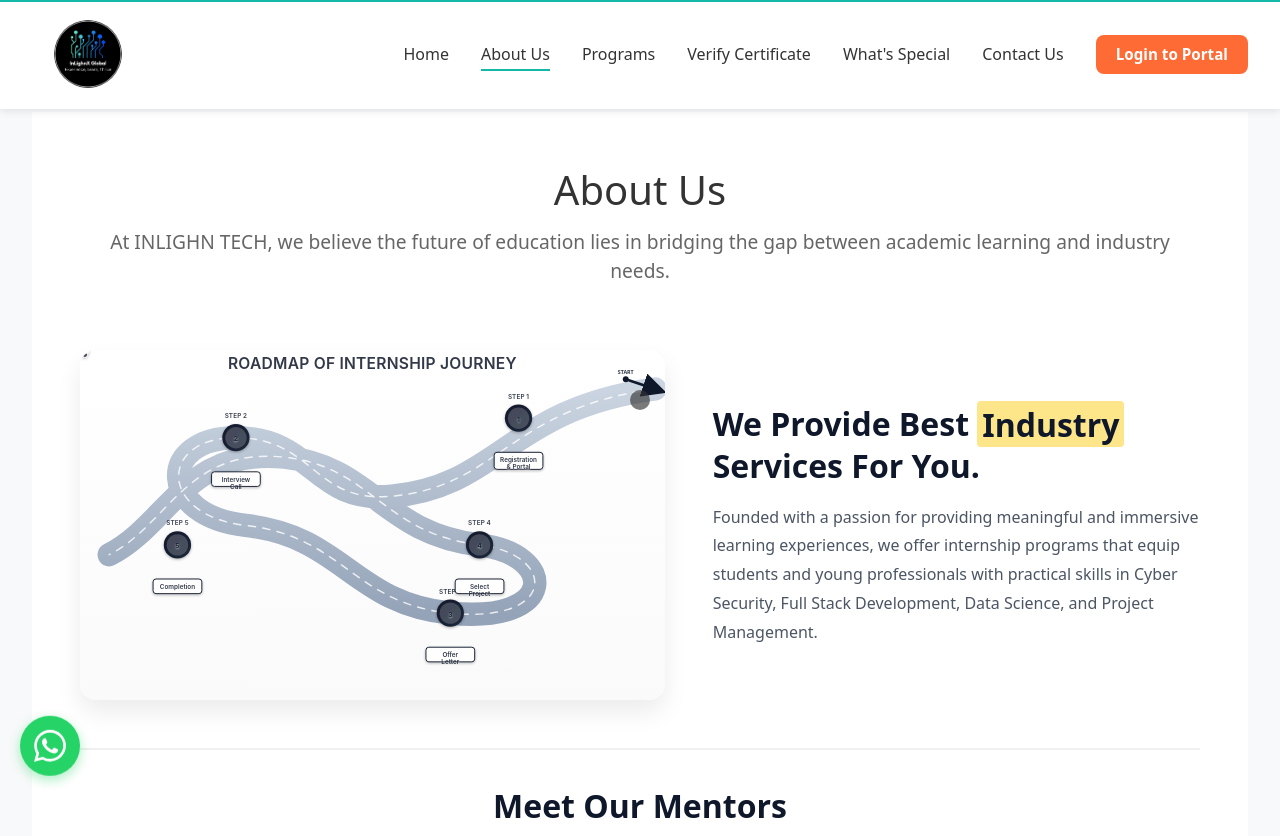
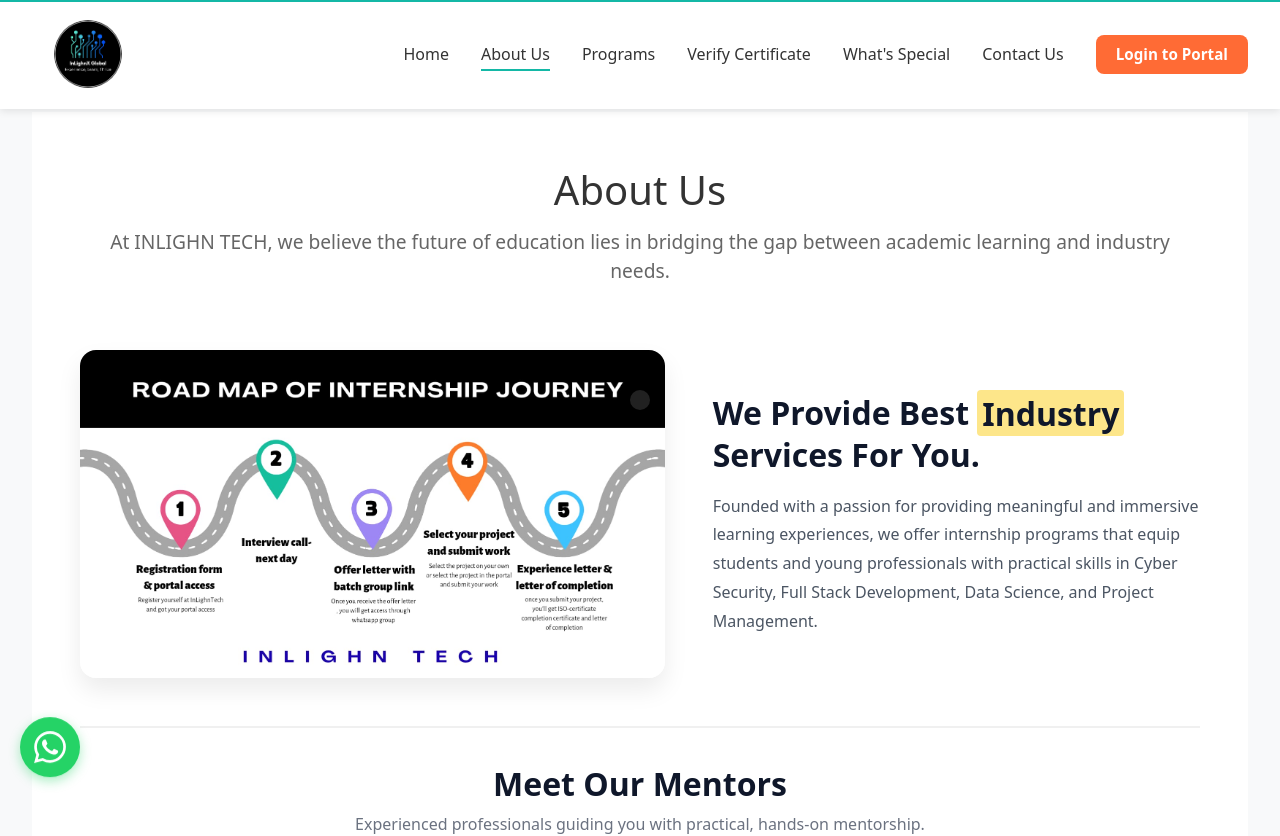
Before and after one commit to Jaiakashv/inlighnxglobal-test, a React (Vite) app: page /about-us in a window 1280 px wide. Shown: the top 836 px of the page. Built offline with nearby package versions, Linux system fonts and the light colour scheme; no server answers.

Commit message:
updated about

```diff
--- a/src/pages/AboutUs.jsx
+++ b/src/pages/AboutUs.jsx
@@ -1,125 +1,18 @@
 import { useEffect } from 'react'
 import FloatingWhatsApp from '../components/FloatingWhatsApp'
 import './aboutus.css'
+import Roadmap from '../assets/Roadmap.jpg';
 
 function AboutUs() {
-  const roadmapSvg = `
-    <svg class="roadmap-svg" viewBox="0 0 1200 720" preserveAspectRatio="xMidYMid meet" xmlns="http://www.w3.org/2000/svg">
-      <defs>
-        <linearGradient id="roadGrad" x1="0%" y1="0%" x2="0%" y2="100%">
-          <stop offset="0%" stop-color="#cbd5e1" />
-          <stop offset="100%" stop-color="#94a3b8" />
-        </linearGradient>
-        <linearGradient id="pinGrad" x1="0%" y1="0%" x2="100%" y2="100%">
-          <stop offset="0%" stop-color="#0F172A" />
-          <stop offset="100%" stop-color="#1e293b" />
-        </linearGradient>
-        <filter id="shadow" x="-50%" y="-50%" width="200%" height="200%">
-          <feGaussianBlur in="SourceAlpha" stdDeviation="3"/>
-          <feOffset dx="0" dy="2" result="offsetblur"/>
-          <feComponentTransfer>
-            <feFuncA type="linear" slope="0.3"/>
-          </feComponentTransfer>
-          <feMerge>
-            <feMergeNode/>
-            <feMergeNode in="SourceGraphic"/>
-          </feMerge>
-        </filter>
-        <marker id="arrow" markerWidth="10" markerHeight="10" refX="5" refY="5" orient="auto">
-          <path d="M0,0 L10,5 L0,10 z" fill="#0F172A" />
-        </marker>
-      </defs>
-      <!-- Title with better styling -->
-      <text x="600" y="40" text-anchor="middle" font-family="Inter, Arial, sans-serif" font-size="32" font-weight="800" fill="#0F172A" letter-spacing="0.5px">ROADMAP OF INTERNSHIP JOURNEY</text>
-
-      <!-- Road path with enhanced styling -->
-      <path id="roadPath" d="M1180,80 C880,120 860,280 640,300 C480,316 480,180 320,180 C160,180 160,340 340,360 C540,382 560,520 760,540 C980,562 980,420 820,400 C620,376 600,240 420,220 C220,198 180,360 60,420" fill="none" stroke="url(#roadGrad)" stroke-width="48" stroke-linecap="round" />
-      <!-- Road center line -->
-      <path d="M1180,80 C880,120 860,280 640,300 C480,316 480,180 320,180 C160,180 160,340 340,360 C540,382 560,520 760,540 C980,562 980,420 820,400 C620,376 600,240 420,220 C220,198 180,360 60,420" fill="none" stroke="#ffffff" stroke-width="3" stroke-dasharray="15 15" stroke-linecap="round" opacity="0.8">
-        <animate attributeName="stroke-dashoffset" from="0" to="-30" dur="3s" repeatCount="indefinite" />
-      </path>
-
-      <!-- Animated car with better design -->
-      <g id="car" transform="translate(0,0)">
-        <g filter="url(#shadow)">
-          <!-- Car body -->
-          <ellipse cx="0" cy="0" rx="18" ry="12" fill="#f59e0b" stroke="#ffffff" stroke-width="2.5" />
-          <!-- Car windows -->
-          <rect x="-12" y="-8" width="24" height="6" rx="2" fill="#ffffff" opacity="0.85" />
-          <!-- Car wheels -->
-          <circle r="5" cx="-10" cy="10" fill="#1f2937" stroke="#ffffff" stroke-width="1.5" />
-          <circle r="5" cx="10" cy="10" fill="#1f2937" stroke="#ffffff" stroke-width="1.5" />
-          <!-- Wheel highlights -->
-          <circle r="2.5" cx="-10" cy="10" fill="#4b5563" />
-          <circle r="2.5" cx="10" cy="10" fill="#4b5563" />
-        </g>
-        <animateMotion dur="20s" repeatCount="indefinite" keyPoints="1;0" keyTimes="0;1" calcMode="linear">
-          <mpath xlink:href="#roadPath" />
-        </animateMotion>
-      </g>
-
-      <!-- Enhanced step markers with better readability -->
-      <g font-family="Inter, Arial, sans-serif">
-        <!-- Step 1 -->
-        <g>
-          <circle cx="900" cy="140" r="28" fill="url(#pinGrad)" filter="url(#shadow)" />
-          <circle cx="900" cy="140" r="22" fill="#ffffff" opacity="0.2" />
-          <text x="900" y="147" text-anchor="middle" font-size="14" font-weight="800" fill="#ffffff">1</text>
-          <text x="900" y="100" text-anchor="middle" font-size="13" font-weight="700" fill="#0F172A" letter-spacing="0.3px">STEP 1</text>
-          <rect x="850" y="210" width="100" height="35" rx="6" fill="#ffffff" stroke="#0F172A" stroke-width="2" opacity="0.95" filter="url(#shadow)" />
-          <text x="900" y="230" text-anchor="middle" font-size="13" font-weight="700" fill="#0F172A">Registration</text>
-          <text x="900" y="245" text-anchor="middle" font-size="13" font-weight="700" fill="#0F172A">&amp; Portal</text>
-        </g>
-
-        <!-- Step 2 -->
-        <g>
-          <circle cx="320" cy="180" r="28" fill="url(#pinGrad)" filter="url(#shadow)" />
-          <circle cx="320" cy="180" r="22" fill="#ffffff" opacity="0.2" />
-          <text x="320" y="187" text-anchor="middle" font-size="14" font-weight="800" fill="#ffffff">2</text>
-          <text x="320" y="140" text-anchor="middle" font-size="13" font-weight="700" fill="#0F172A" letter-spacing="0.3px">STEP 2</text>
-          <rect x="270" y="250" width="100" height="30" rx="6" fill="#ffffff" stroke="#0F172A" stroke-width="2" opacity="0.95" filter="url(#shadow)" />
-          <text x="320" y="270" text-anchor="middle" font-size="13" font-weight="700" fill="#0F172A">Interview</text>
-          <text x="320" y="285" text-anchor="middle" font-size="13" font-weight="700" fill="#0F172A">Call</text>
-        </g>
-
-        <!-- Step 3 -->
-        <g>
-          <circle cx="760" cy="540" r="28" fill="url(#pinGrad)" filter="url(#shadow)" />
-          <circle cx="760" cy="540" r="22" fill="#ffffff" opacity="0.2" />
-          <text x="760" y="547" text-anchor="middle" font-size="14" font-weight="800" fill="#ffffff">3</text>
-          <text x="760" y="500" text-anchor="middle" font-size="13" font-weight="700" fill="#0F172A" letter-spacing="0.3px">STEP 3</text>
-          <rect x="710" y="610" width="100" height="30" rx="6" fill="#ffffff" stroke="#0F172A" stroke-width="2" opacity="0.95" filter="url(#shadow)" />
-          <text x="760" y="630" text-anchor="middle" font-size="13" font-weight="700" fill="#0F172A">Offer</text>
-          <text x="760" y="645" text-anchor="middle" font-size="13" font-weight="700" fill="#0F172A">Letter</text>
-        </g>
-
-        <!-- Step 4 -->
-        <g>
-          <circle cx="820" cy="400" r="28" fill="url(#pinGrad)" filter="url(#shadow)" />
-          <circle cx="820" cy="400" r="22" fill="#ffffff" opacity="0.2" />
-          <text x="820" y="407" text-anchor="middle" font-size="14" font-weight="800" fill="#ffffff">4</text>
-          <text x="820" y="360" text-anchor="middle" font-size="13" font-weight="700" fill="#0F172A" letter-spacing="0.3px">STEP 4</text>
-          <rect x="770" y="470" width="100" height="30" rx="6" fill="#ffffff" stroke="#0F172A" stroke-width="2" opacity="0.95" filter="url(#shadow)" />
-          <text x="820" y="490" text-anchor="middle" font-size="13" font-weight="700" fill="#0F172A">Select</text>
-          <text x="820" y="505" text-anchor="middle" font-size="13" font-weight="700" fill="#0F172A">Project</text>
-        </g>
-
-        <!-- Step 5 -->
-        <g>
-          <circle cx="200" cy="400" r="28" fill="url(#pinGrad)" filter="url(#shadow)" />
-          <circle cx="200" cy="400" r="22" fill="#ffffff" opacity="0.2" />
-          <text x="200" y="407" text-anchor="middle" font-size="14" font-weight="800" fill="#ffffff">5</text>
-          <text x="200" y="360" text-anchor="middle" font-size="13" font-weight="700" fill="#0F172A" letter-spacing="0.3px">STEP 5</text>
-          <rect x="150" y="470" width="100" height="30" rx="6" fill="#ffffff" stroke="#0F172A" stroke-width="2" opacity="0.95" filter="url(#shadow)" />
-          <text x="200" y="490" text-anchor="middle" font-size="13" font-weight="700" fill="#0F172A">Completion</text>
-        </g>
-      </g>
-
-      <!-- Start arrow indicator -->
-      <path d="M1120,60 L1180,80" stroke="#0F172A" stroke-width="5" marker-end="url(#arrow)" stroke-linecap="round" />
-      <circle cx="1120" cy="60" r="6" fill="#0F172A" />
-      <text x="1120" y="50" text-anchor="middle" font-size="11" font-weight="700" fill="#0F172A">START</text>
-    </svg>`
+  const roadmapSvg = (
+    <div className="roadmap-container" style={{ width: '100%', height: 'auto', maxWidth: '1200px', margin: '0 auto' }}>
+      <img
+        src={Roadmap}
+        alt="Internship Journey Roadmap"
+        style={{ width: '100%', height: 'auto', display: 'block' }}
+      />
+    </div>
+  )
   useEffect(() => {
     if (typeof window === 'undefined') return
     let io
@@ -217,7 +110,9 @@
         <section className="about-hero reveal-on-scroll">
           <div className="about-hero-grid">
             <div className="about-hero-media">
-              <div className="roadmap-wrapper" aria-hidden="true" dangerouslySetInnerHTML={{ __html: roadmapSvg }} />
+              <div className="roadmap-wrapper" aria-hidden="true">
+                {roadmapSvg}
+              </div>
             </div>
             <div className="about-hero-content">
               <h2 className="about-hero-title">
@@ -317,11 +212,11 @@
           </svg>
         </div>
 
-        <section className="about-banner reveal-on-scroll">
+        {/* <section className="about-banner reveal-on-scroll">
           <div className="about-banner-inner"><br />
             <h3>Save Time and Effort with INLIGHN TECH</h3>
           </div>
-        </section>
+        </section> */}
 
         <section className="vision-mission reveal-on-scroll">
           <div className="vm-grid">
@@ -426,7 +321,7 @@
               rel="noreferrer noopener"
             >
               <div className="achievement-image">
-                <img src="https://images.unsplash.com/photo-1522202176988-66273c2fd55f?q=80&w=1200&auto=format&fit=crop" alt="Startup India Recognitions" loading="lazy" />
+                <img src="/startup-india-certificate.jpg" alt="Startup India Recognitions" loading="lazy" />
                 <span className="achievement-badge" aria-hidden>+</span>
               </div>
               <div className="achievement-texts">
```
Also changed, not shown: src/assets/Roadmap.jpg (added), src/assets/book.png (added), src/pages/aboutus.css (indentation only).
